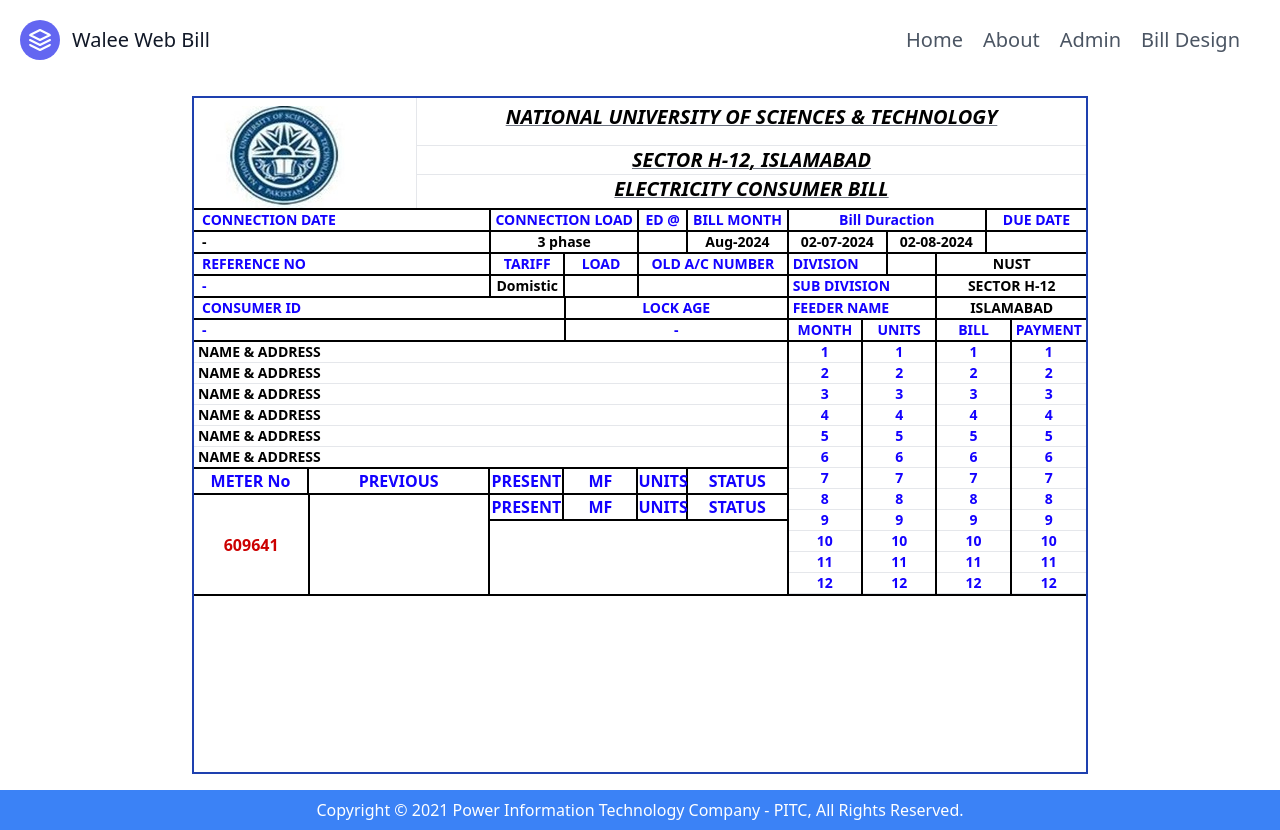
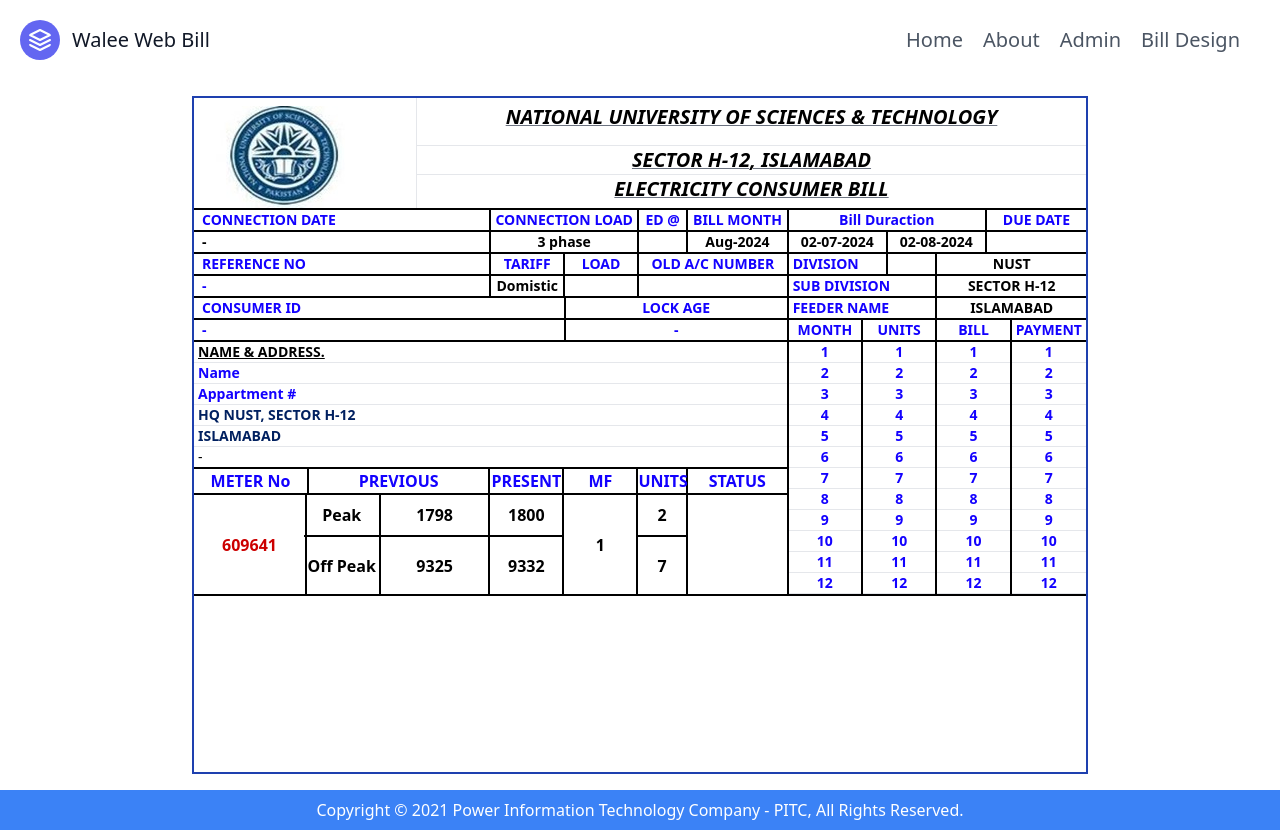
Before and after one commit to AllahRakha1234/Bill-Website-Walee, a React (Create React App) app in the folder BillWebsite/client/: page /billdesign in a window 1280 px wide. Built offline with nearby package versions, Linux system fonts and the light colour scheme.

Commit message:
adress and charges

```diff
--- a/BillWebsite/client/src/components/BillDesign.js
+++ b/BillWebsite/client/src/components/BillDesign.js
@@ -224,23 +224,23 @@
         <div className="col-span-8 border-b-2 border-r-2 border-black">
           {/* Upper Part */}
           <div className="border-b-2 border-black">
-            <div className="uppercase border-b pl-1 text-left text-sm font-semibold ">
-              NAME & ADDRESS
+            <div className="uppercase underline border-b pl-1 text-left text-sm font-bold ">
+              NAME & ADDRESS.
             </div>
-            <div className="uppercase border-b pl-1 text-left text-sm font-semibold ">
-              NAME & ADDRESS
+            <div className="text-[#1301ff] border-b pl-1 text-left text-sm font-bold ">
+              Name
             </div>
-            <div className="uppercase border-b pl-1 text-left text-sm font-semibold ">
-              NAME & ADDRESS
+            <div className="text-[#1301ff] border-b pl-1 text-left text-sm font-bold ">
+              Appartment #
             </div>
-            <div className="uppercase border-b pl-1 text-left text-sm font-semibold ">
-              NAME & ADDRESS
+            <div className="text-[#002060] uppercase border-b pl-1 text-left text-sm font-bold ">
+              HQ NUST, SECTOR H-12
             </div>
-            <div className="uppercase border-b pl-1 text-left text-sm font-semibold ">
-              NAME & ADDRESS
+            <div className="text-[#002060] uppercase border-b pl-1 text-left text-sm font-bold ">
+              ISLAMABAD
             </div>
-            <div className="uppercase pl-1 text-left text-sm font-semibold ">
-              NAME & ADDRESS
+            <div className="pl-1 text-left text-sm ">
+              -
             </div>
           </div>
           {/* Lower Part */}
@@ -276,35 +276,62 @@
           </div>
 
           {/* EXPLAINATION OF LOWER PART - 4 COLS == METER No PREVIOUS PRESENT MF UNITS STATUS */}
-          <div className="grid grid-cols-8">
+          <div className="grid grid-cols-8 ">
             {/* Left 4 Cols */}
             <div className="col-span-4 border-r-2 border-black">
-              <div className="grid grid-flow-col">
-                  <div className="col-span-1 border-r-2 border-black flex items-center justify-center font-semibold text-[#CC0000] whitespace-nowrap min-w-[50px] h-[99px]">
-                    609641
+              <div className="grid grid-flow-col grid-cols-8">
+                <div className="col-span-3 border-r-2 border-black flex items-center justify-center font-semibold text-[#CC0000] whitespace-nowrap min-w-[113px] h-[99px]">
+                  609641
+                </div>
+                <div className="col-span-5">
+                  <div className="grid grid-flow-row grid-cols-12">
+                    <div className="col-span-12 border-b-2 border-black">
+                      <div className="grid grid-flow-col grid-cols-12 h-[40px]">
+                        <div className="col-span-5 border-r-2 border-black font-bold flex items-center justify-center">
+                          Peak
+                        </div>
+                        <div className="col-span-7 font-semibold flex items-center justify-center">
+                          1798
+                        </div>
+                      </div>
+                    </div>
+                    <div className="col-span-12">
+                      <div className="grid grid-flow-col grid-cols-12 h-[57px]">
+                        <div className="col-span-5 border-r-2 border-black font-bold flex items-center justify-center">
+                          Off Peak
+                        </div>
+                        <div className="col-span-7 font-semibold flex items-center justify-center">
+                          9325
+                        </div>
+                      </div>
+                    </div>
                   </div>
-                <div className="col-span-3 border-black text-center font-semibold text-[#1301ff]">
-                <div className="grid grid-cols-8">
-
-                </div>
                 </div>
               </div>
             </div>
             {/* Right 4 Cols */}
             <div className="col-span-4">
               <div className="grid grid-flow-col grid-cols-12">
-                <div className="col-span-3 border-r-2 border-b-2 border-black text-center font-semibold text-[#1301ff]">
-                  PRESENT
+                <div className="col-span-3 border-r-2 border-black text-center font-semibold ">
+                  <div className="border-b-2 border-black font-semibold h-[42px] flex items-center justify-center">
+                    1800
+                  </div>
+                  <div className="font-semibold h-[57px] flex items-center justify-center">
+                    9332
+                  </div>
                 </div>
-                <div className="col-span-3 border-r-2 border-b-2 border-black text-center font-semibold text-[#1301ff]">
-                  MF
+                <div className="col-span-3 border-r-2 border-black text-center font-semibold flex items-center justify-center">
+                  1
                 </div>
-                <div className="col-span-2 border-r-2 border-b-2 border-black text-center font-semibold text-[#1301ff]">
-                  UNITS
+                <div className="col-span-2 border-r-2 border-black text-center font-semibold">
+                  <div className="border-b-2 border-black font-semibold h-[42px] flex items-center justify-center">
+                    2
+                  </div>
+                  <div className="font-semibold h-[57px] flex items-center justify-center">
+                    7
+                  </div>
                 </div>
-                <div className="col-span-5 border-b-2 border-black text-center font-semibold text-[#1301ff]">
-                  STATUS
-                </div>
+                <div className="col-span-5 text-center font-semibold"></div>
               </div>
             </div>
           </div>
```
Also changed, not shown: 1 other file (tests, documents, lock files or other folders).
